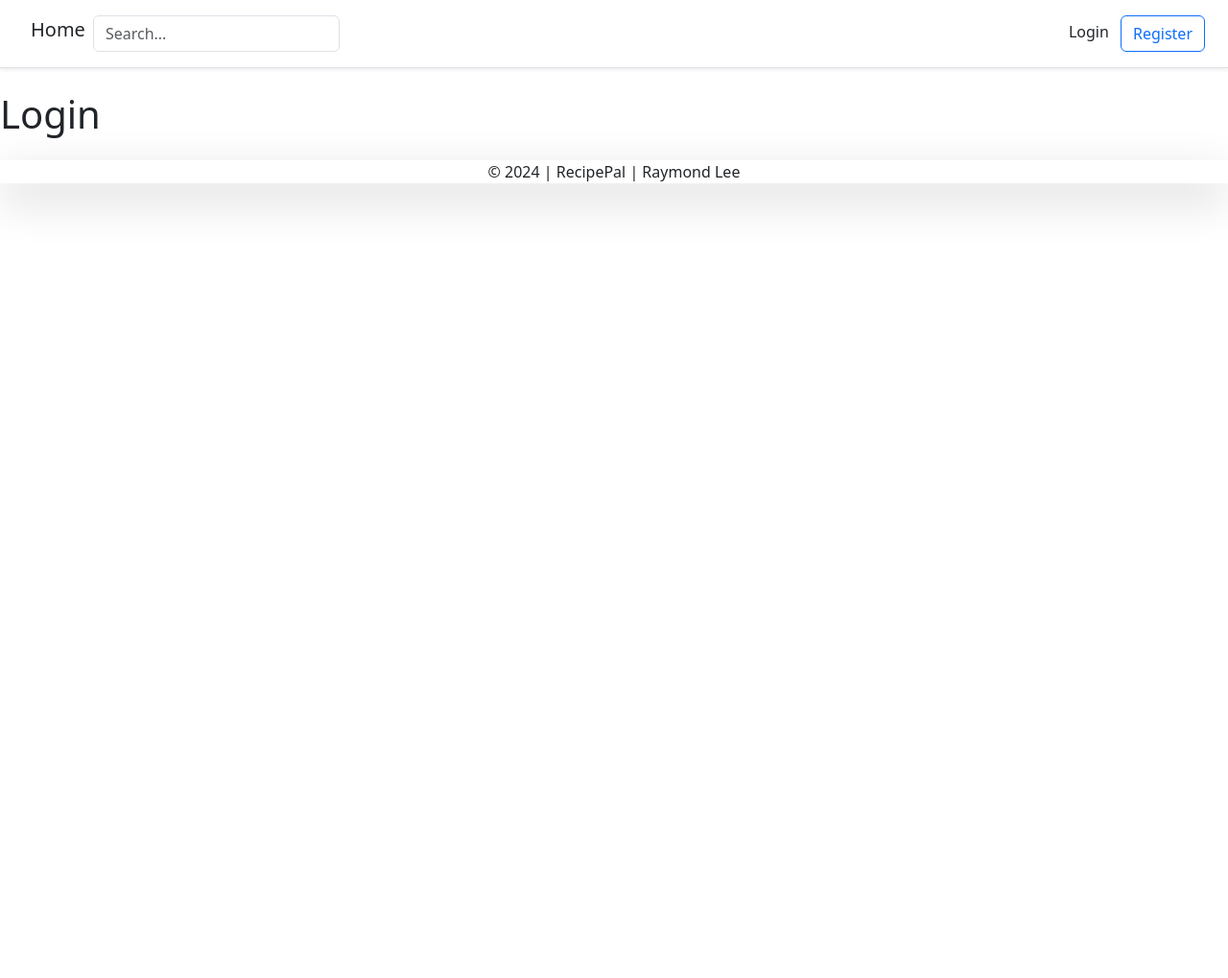
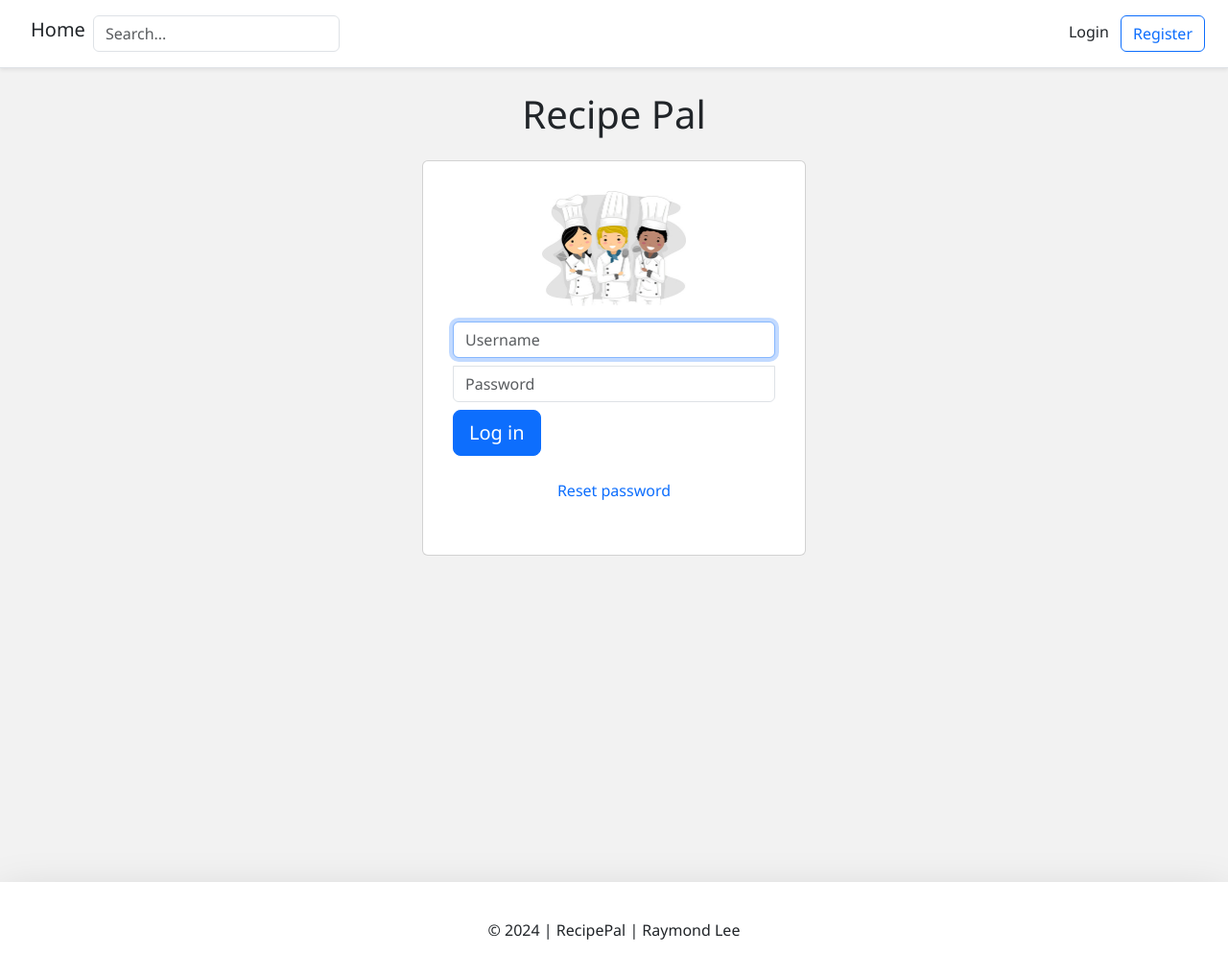
Before and after one commit to raymond-lee093/final_projectRaymondLee, a Django app: template RecipePal/account/templates/authentication/login.html in a window 1280 px wide. Shown: the whole page at 96% size. Before the commit the page ends 215 px from the top, so only its background shows below. Run offline with Django 5.2, Linux system fonts and the light colour scheme; the template is opened without the code that fills it, so the values that code supplies are empty; parts of the project's set-up code (start-up, migrations or seed data) failed here and were passed over; some libraries are stand-ins or nearby versions.

Commit message:
Modified style.css, added image, created login template.

```diff
--- a/RecipePal/account/templates/authentication/login.html
+++ b/RecipePal/account/templates/authentication/login.html
@@ -1,13 +1,52 @@
 {% extends "base.html" %}
 
-<!-- Webpage title -->
 {% block title %}Login{% endblock %}
 
 {% block content %}
-    <h1>Login</h1>
-    <!-- Login form -->
-    <form action="" method="POST">
-    {% csrf_token %}
+    {% load static %}
+    <link href="{% static 'main/style.css' %}" rel="stylesheet">
+    <!-- Bootstrap CSS -->
+    <!-- Webpage content -->
+    <div class="container-fluid">
+        <h1 class="text-center mb-4">Recipe Pal</h1>
+        <div class="row justify-content-center">
+            <div class="card card-signin">
+                <div class="card-body">
+                    <!-- Login form -->
+                    <form class="form-signin" method="post">
+                        {% csrf_token %}
+                        <!-- Username field -->
+                        <div class="d-flex flex-column pb-3">
+                            <img class="img-fluid mx-auto d-block" src="{% static 'images/threeChefIcon.jpeg' %}" alt="Three chef clip art" width="150" height="150">
+                        </div>
+                        <input type="text" name="username" id="inputUsername" class="form-control mb-2" placeholder="Username" required autofocus>
+                        <!-- Password field -->
+                        <input type="password" name="password" id="inputPassword" class="form-control mb-2" placeholder="Password" required>
 
-    </form>
-{% endblock %}
+                        <!-- Display form errors -->
+                        {% for field in login_form %}
+                            <p>
+                                {% for error in field.errors %}
+                                    <p style="color: red">{{ error }}</p>
+                                {% endfor %}
+                            </p>
+                        {% endfor %}
+                        {% if login_form.non_field_errors %}
+                            <div style="color: red">
+                                <p>{{login_form.non_field_errors}}</p>
+                            </div>
+                        {% endif %}
+
+                        <!-- Login button -->
+                        <button class="btn btn-lg btn-primary btn-block" type="submit">Log in</button>
+                    </form>
+
+                    <!-- Reset password link -->
+                    <div class="d-flex flex-column my-4">
+                        <a class="m-auto" style="text-decoration: none" href="#">Reset password</a>
+                    </div>
+                </div>
+            </div>
+        </div>
+    </div>
+{% endblock content %}
--- /dev/null
+++ b/RecipePal/static/main/style.css
@@ -0,0 +1,47 @@
+head {
+    font-family: "Segoe UI", serif;
+    font-weight: 380;
+}
+
+footer {
+    font-family: "Segoe UI", serif;
+    font-weight: 380;
+}
+
+body {
+    background-color: #f2f2f2;
+    font-family: "Segoe UI", serif;
+    font-weight: 380;
+}
+/*
+    class ensures that the element it's applied to takes up at least
+    100% of the viewport height, and if there's more content, it expands
+    to accommodate it
+*/
+.main {
+    min-height: 100vh;
+    height: 100%;
+}
+
+.footer{
+    min-height: 100px;
+}
+
+.card-signin {
+  width: 100%;
+  max-width: 400px;
+  padding: 15px;
+  margin: auto;
+}
+
+.form-signin input[type="email"] {
+margin-bottom: 10px;
+border-bottom-right-radius: 0;
+border-bottom-left-radius: 0;
+}
+
+.form-signin input[type="password"] {
+margin-bottom: -1px;
+border-top-left-radius: 0;
+border-top-right-radius: 0;
+}
```
Also changed, not shown: RecipePal/static/images/threeChefIcon.jpeg (added).
